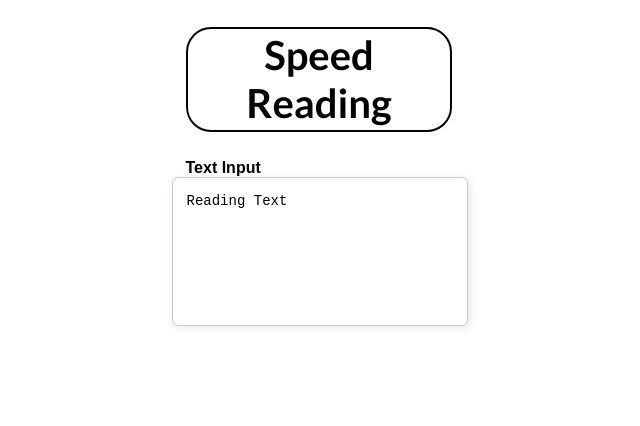
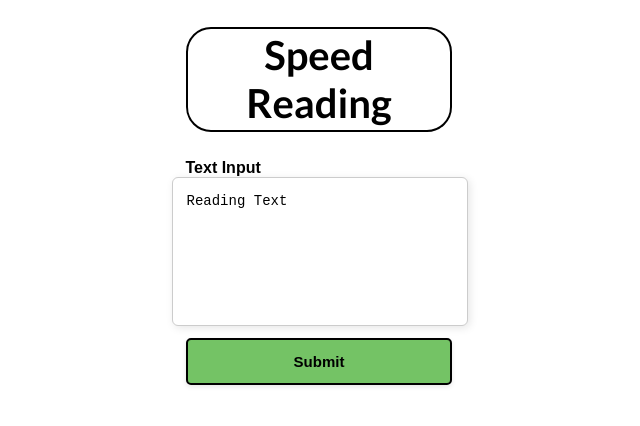
Before and after one commit to Raboro/speed-reading-web, a React (Vite) app: page / in a window 1280 px wide. Shown: the top 426 px of the page, without its empty margins (321-961 px from the left). Built offline with nearby package versions, Linux system fonts and the light colour scheme.

Commit message:
feat(Button): :sparkles: added button component

```diff
--- a/src/App.tsx
+++ b/src/App.tsx
@@ -1,4 +1,5 @@
 import './App.css';
+import { Button } from './components/Button/Button.tsx';
 import { Heading } from './components/Heading/Heading.tsx';
 import { TextInput } from './components/TextInput/TextInput.tsx';
 
@@ -7,6 +8,12 @@ function App() {
     <div className="mainContainer">
       <Heading />
       <TextInput />
+      <Button
+        text="Submit"
+        onClick={() => {}}
+        backgroundColor="#74C365"
+        color="black"
+      />
     </div>
   );
 }
--- /dev/null
+++ b/src/components/Button/Button.css
@@ -0,0 +1,17 @@
+.buttonContainer {
+    text-align: center;
+    border: 2px solid black;
+    border-radius: 5px;
+    box-shadow: rgba(0, 0, 0, 0.096) 0px 2px 5px;
+    transition-duration: 200ms;
+    padding: 5%;
+    font-weight: bold;
+    cursor: pointer;
+    width: 100%;
+    font-size: 15px;
+}
+
+.buttonContainer:hover {
+    box-shadow: rgba(0, 0, 0, 0.253) 0px 3px 10px;
+    transition-duration: 200ms;
+}
--- /dev/null
+++ b/src/components/Button/Button.tsx
@@ -0,0 +1,21 @@
+import './Button.css';
+
+interface ButtonProps {
+  text: string;
+  onClick: () => void;
+  backgroundColor: string;
+  color: string;
+}
+
+export function Button(props: Readonly<ButtonProps>) {
+  return (
+    <button
+      type="button"
+      className="buttonContainer"
+      onClick={props.onClick}
+      style={{ backgroundColor: props.backgroundColor, color: props.color }}
+    >
+      {props.text}
+    </button>
+  );
+}
```
